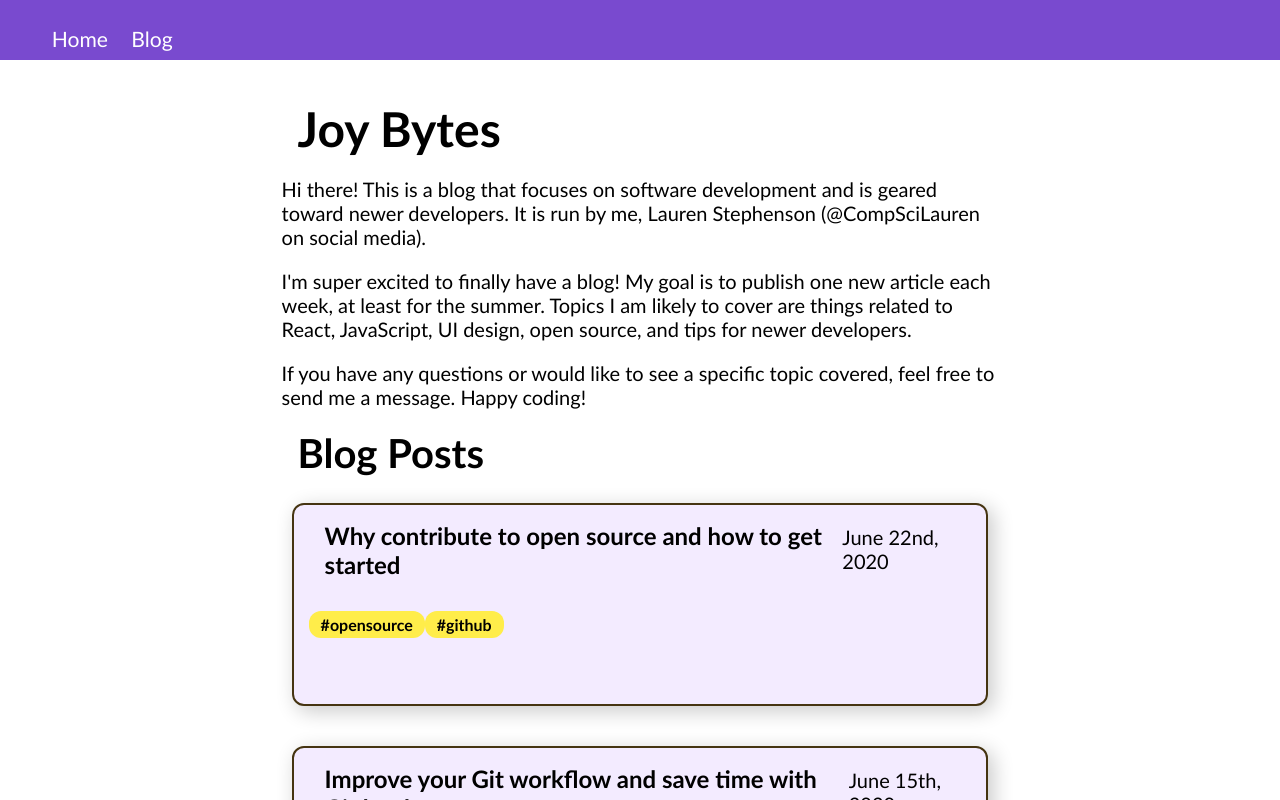
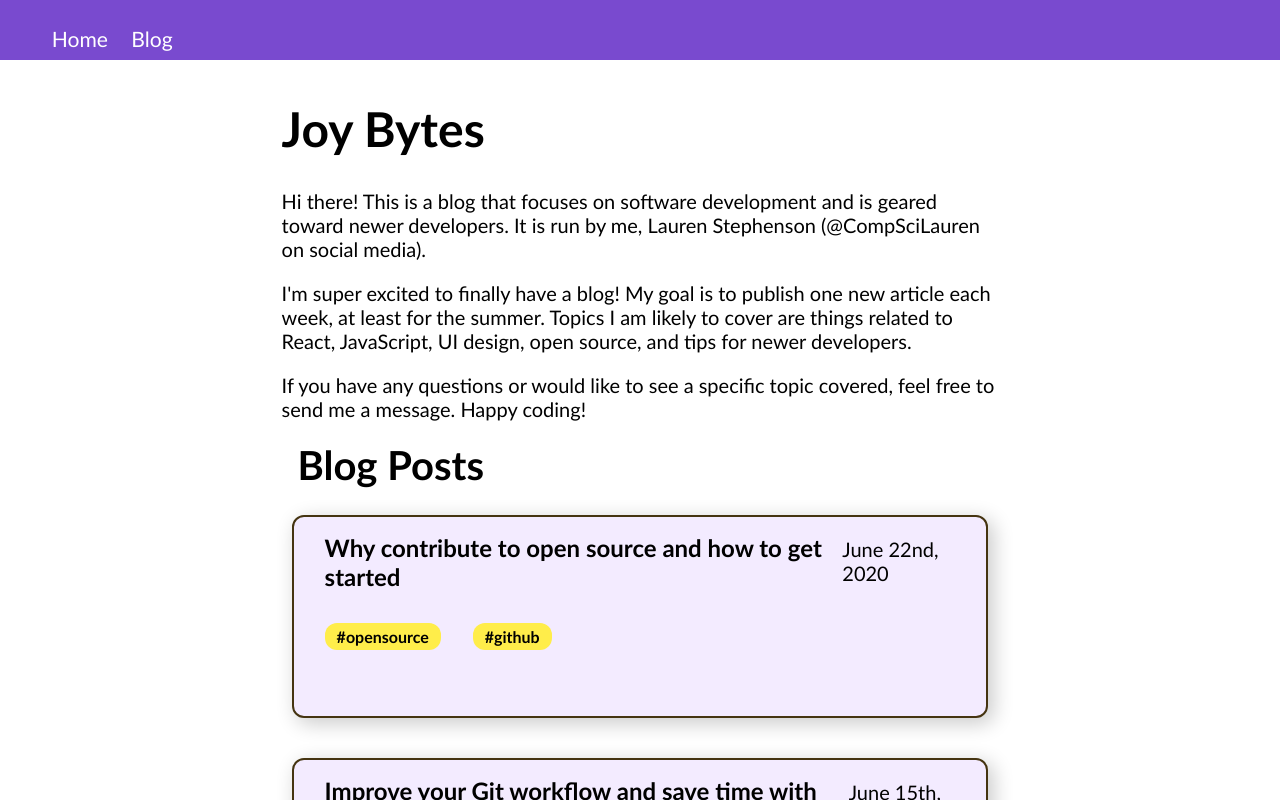
Before and after one commit to CompSciLauren/compscilauren.github.io, a React (Create React App) app: page /blog in a window 1280 px wide. Built offline with nearby package versions, Linux system fonts and the light colour scheme.

Commit message:
Improve css for blog text

```diff
--- a/src/blog/blog.css
+++ b/src/blog/blog.css
@@ -1,6 +1,5 @@
-.blogTitle {
+.blogHomePageTitle {
   padding-top: 0px;
-  margin: 16px;
   text-decoration: none;
   font-size: 48px;
 }
@@ -46,7 +45,6 @@ p {
 .blogprofile-grid-container {
   display: grid;
   grid-template-columns: auto auto;
-  margin: 16px;
   margin-top: 64px;
 }
 
--- a/src/blog/blog.js
+++ b/src/blog/blog.js
@@ -10,7 +10,7 @@ function blog() {
       <main id="main-content">
         <div>
           <div className="blog-home-page-wrap">
-            <h1 className="blogTitle">Joy Bytes</h1>
+            <h1 className="blogHomePageTitle">Joy Bytes</h1>
             <p>
               Hi there! This is a blog that focuses on software development and
               is geared toward newer developers. It is run by me, Lauren
--- a/src/components/BlogProfile.jsx
+++ b/src/components/BlogProfile.jsx
@@ -21,8 +21,8 @@ function BlogProfile() {
         ></img>
       </div>
       <div>
-        <p style={{ fontSize: "24px" }}>Lauren Stephenson</p>
-        <p style={{ fontSize: "16px" }}>
+        <p style={{ fontSize: "24px", margin: "16px" }}>Lauren Stephenson</p>
+        <p style={{ fontSize: "16px", margin: "16px" }}>
           Software Intern at Cerner Corporation. First generation college
           student majoring in computer science and graduating in December 2020.
           Stardew Valley Modder. Sleep Enthusiast. JavaScript, React, UI Design,
--- a/src/components/BlogProfileTop.jsx
+++ b/src/components/BlogProfileTop.jsx
@@ -14,11 +14,13 @@ const BlogProfileTop = (props) => {
           alt="Lauren smiling at a desk"
           className="profilePictureTopImg"
         ></img>
-        <p style={{ fontSize: "16px" }}>Lauren Stephenson</p>
-        <p style={{ fontSize: "16px", fontStyle: "italic" }}>
+        <p style={{ fontSize: "16px", margin: "16px" }}>Lauren Stephenson</p>
+        <p style={{ fontSize: "16px", fontStyle: "italic", margin: "16px" }}>
           Published on {props.date}
         </p>
-        <p style={{ fontSize: "16px" }}>{props.readTime} read</p>
+        <p style={{ fontSize: "16px", margin: "16px" }}>
+          {props.readTime} read
+        </p>
       </div>
     </>
   );
--- a/src/components/Tag.jsx
+++ b/src/components/Tag.jsx
@@ -10,6 +10,7 @@ const Tag = (props) => {
           padding: "4px 12px",
           borderRadius: "12px",
           fontWeight: "600",
+          margin: "16px",
         }}
       >
         #{props.title}
```
